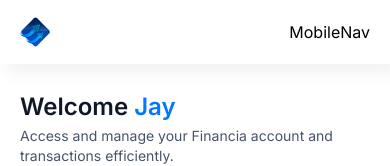
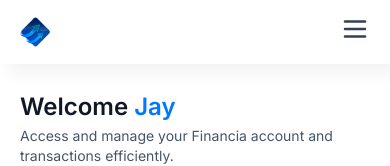
Before and after one commit to cald0145/Banking-App-V1, a Next.js app: page / in a window 390 px wide. Shown: the top 166 px of the page. Built offline with nearby package versions, Linux system fonts and the light colour scheme.

Commit message:
implement mobile nav sidebar skeleton

```diff
--- a/components/MobileNav.tsx
+++ b/components/MobileNav.tsx
@@ -1,9 +1,78 @@
-import React from 'react'
+'use client'
 
-const MobileNav = ({user}: MobileNavProps) => {
+import {
+  Sheet,
+  SheetContent,
+  SheetDescription,
+  SheetHeader,
+  SheetTitle,
+  SheetTrigger,
+} from "@/components/ui/sheet";
+import { sidebarLinks } from "@/constants";
+import { cn } from "@/lib/utils";
+import Image from "next/image";
+import Link from "next/link";
+import { usePathname } from "next/navigation";
+
+const MobileNav = ({ user }: MobileNavProps) => {
+  const pathname = usePathname();
   return (
-    <div>MobileNav</div>
-  )
-}
+    <section className="w-full max-w-[264px]">
+      <Sheet>
+        <SheetTrigger>
+          <Image
+            src="/icons/hamburger.svg"
+            width={30}
+            height={30}
+            alt="menu"
+            className="cursor-pointer"
+          />
+        </SheetTrigger>
+        <SheetContent side="left">
+          <Link
+            href="/"
+            className="mb-12 cursor-pointer flex items-center gap-2"
+          >
+            <Image
+              src="/icons/logo.svg"
+              width={34}
+              height={34}
+              alt="Financia Logo"
+              className="size-[24px] max-xl:size-14"
+            />
+            <h1 className="sidebar-logo">Financia</h1>
+          </Link>
 
-export default MobileNav
+          {sidebarLinks.map((item) => {
+            const isActive =
+              pathname === item.route || pathname.startsWith(`${item.route}/`);
+
+            return (
+              <Link
+                href={item.route}
+                key={item.label}
+                className={cn("sidebar-link", { "bg-bank-gradient": isActive })}
+              >
+                <div className="relative size-6">
+                  <Image
+                    src={item.imgURL}
+                    alt={item.label}
+                    fill
+                    className={cn({
+                      "brightness-[3] invert-0": isActive,
+                    })}
+                  />
+                </div>
+                <p className={cn("sidebar-label", { "!text-white": isActive })}>
+                  {item.label}
+                </p>
+              </Link>
+            );
+          })}
+        </SheetContent>
+      </Sheet>
+    </section>
+  );
+};
+
+export default MobileNav;
```
Also changed, not shown: 1 other file (tests, documents, lock files or other folders).
